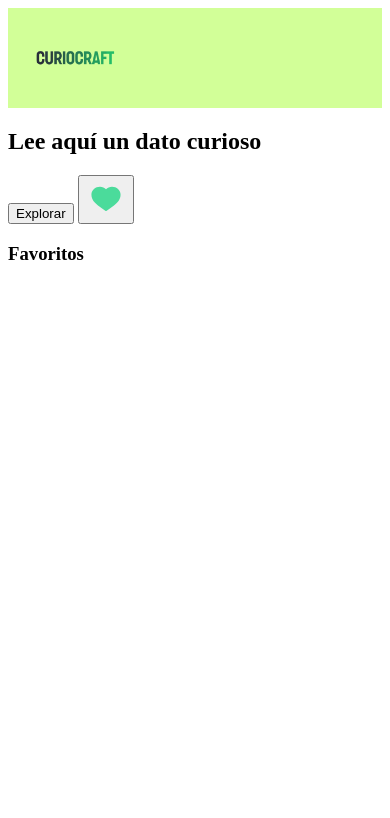
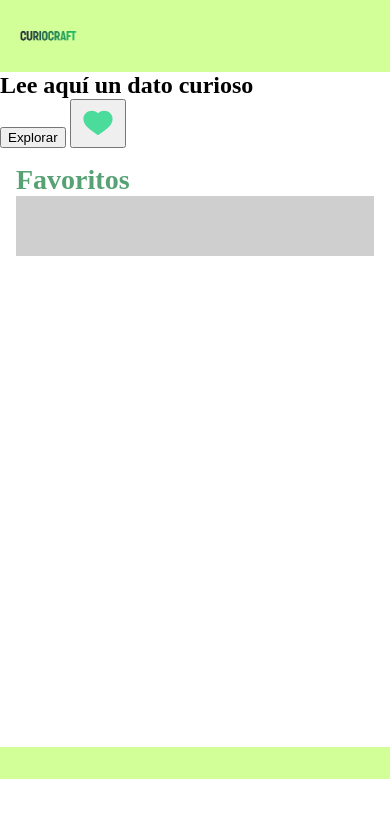
Before and after one commit to CindyLeiva/curious_facts, a plain HTML site: page index.html in a window 390 px wide. Drawn offline with Linux system fonts and the light colour scheme.

Commit message:
modificaciones en css/ creación de estilos en la seccion facts-favourites / footer

```diff
--- a/index.html
+++ b/index.html
@@ -14,7 +14,7 @@
 
     <main>
         <section class="title-button">
-            <H1>Lee aquí un dato curioso</H1>
+            <h1>Lee aquí un dato curioso</h1>
             <div class="curious-facts"></div>
             <div class="container-buttons">
                 <button class="button-exploration">Explorar</button>
--- a/styles.css
+++ b/styles.css
@@ -10,12 +10,52 @@
 *{
     font-size: "poppins";
     box-sizing: border-box;
+    margin: 0px;
 }
 
 header {
-    height: 100px;
+    height: 4.5rem;
     background-color: rgba(210, 255, 152, 1);
     display: flex;
     margin: 0px;
     padding: 0px;
 }
+
+.favourite{
+    overflow-y: scroll;
+    padding: 16px;
+}
+
+h3{
+    font-size: 28px;
+    color: var(--darkgreen);
+}
+
+.facts-favourites{
+    background-color: var(--grey);
+    height: 60px;
+    gap: 16px;
+}
+
+footer{
+    height: 2rem;
+    background-color: var(--green);
+    margin: 0px;
+}
+
+@media (max-width: 576px) {
+    main {
+     height: 80vh;
+    }
+
+    .title-button {
+        display: flex;
+        flex-direction: column;
+        justify-content: center;
+    }
+
+
+
+
+
+}
```
